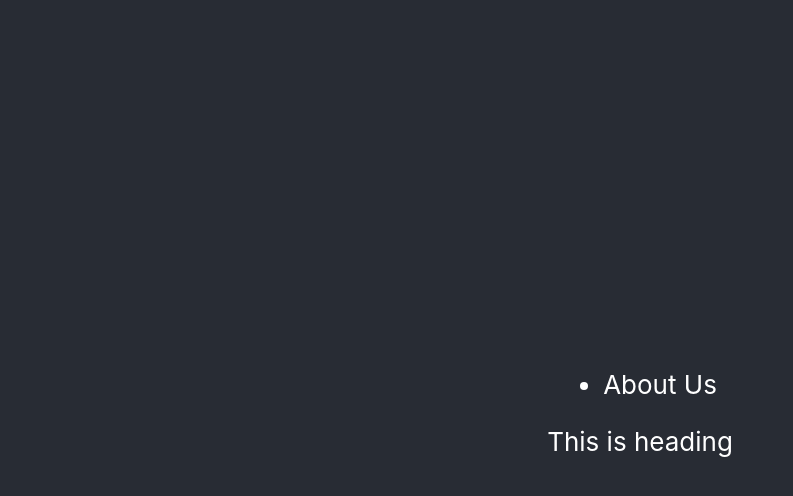
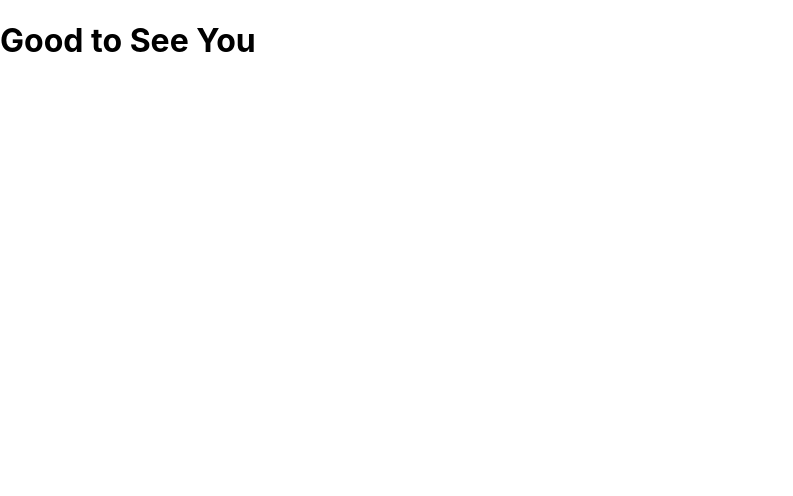
Before and after one commit to imran-ahmeds/bootcamp27july, a React (Create React App) app: page / in a window 1280 px wide. Shown: the top 496 px of the page, without its empty margins (0-793 px from the left). Built offline with nearby package versions, Linux system fonts and the light colour scheme.

Commit message:
Update App.js

```diff
--- a/src/App.js
+++ b/src/App.js
@@ -3,14 +3,7 @@ import './App.css';
 
 function App() {
   return (
-    <div className="App">
-      <header className="App-header">
-      <ul>
-        <li>About Us</li>
-      </ul>
-      <heading>This is heading</heading>
-      </header>
-    </div>
+    <div><h1>Good to See You</h1></div>
   );
 }
 
```
